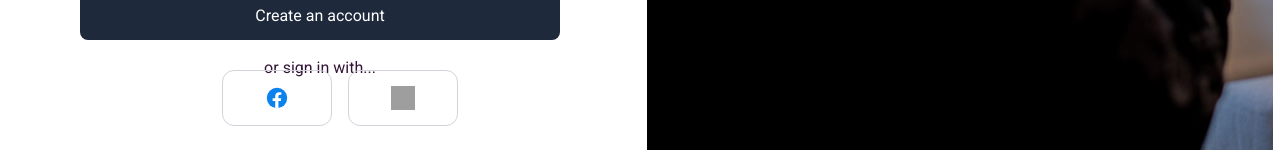
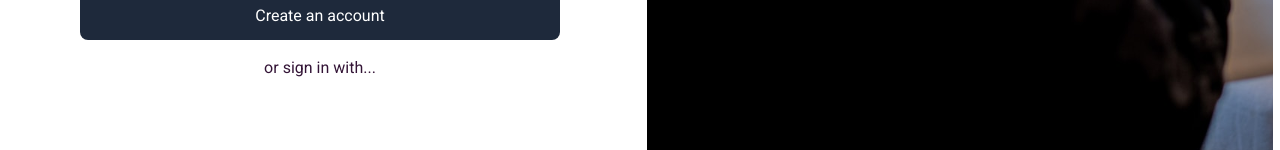
Before and after one commit to Tayling-Ng/desafio2-semana8-TIRex, a React (Vite) app: page /signup in a window 1280 px wide. Shown: the part 650-800 px from the top of the page. Built offline with nearby package versions, Linux system fonts and the light colour scheme; no server answers; grey boxes are pictures that could not be loaded.

Commit message:
fix: signup-btn and task

```diff
--- a/src/components/SocialLoginButtons/SocialLoginButtons1.tsx
+++ b/src/components/SocialLoginButtons/SocialLoginButtons1.tsx
@@ -13,7 +13,7 @@ const SocialLoginButtons = () => {
     };
 
     return (
-        <div className="absolute top-[640px] left-4 tablet:left-[80px] mx-auto tablet:w-[520px] w-full tablet:h-[56px] h-auto flex flex-col tablet:flex-row justify-center gap-4 opacity-100  mt-20">
+        <div className="absolute top-[640px] left-4 tablet:left-[80px] mx-auto tablet:w-[520px] w-full tablet:h-[56px] h-auto flex flex-col tablet:flex-row justify-center gap-4 opacity-100  mt-[200px]">
             <button
                 onClick={() => handleSocialLogin('Facebook')}
                 className="w-full tablet:w-[110px] h-[56px] text-white p-3 rounded-l-xl rounded-xl border border-gray-300 flex items-center justify-center hover:bg-gray-100"
--- a/src/pages/Kanban/components/Board.tsx
+++ b/src/pages/Kanban/components/Board.tsx
@@ -35,7 +35,10 @@ const Board: React.FC = () => {
       <div className="ml-[65px]">
         <Sidebar isCollapsed={isSidebarCollapsed} onToggle={() => setSidebarCollapsed(!isSidebarCollapsed)} />
       </div>
-      <Modal isOpen={isModalOpen} onClose={() => setModalOpen(false)} />
+      <Modal isOpen={isModalOpen} onClose={() => {
+        setModalOpen(false)
+        getListTasks()
+        }} />
     </div>
   );
 };
```
